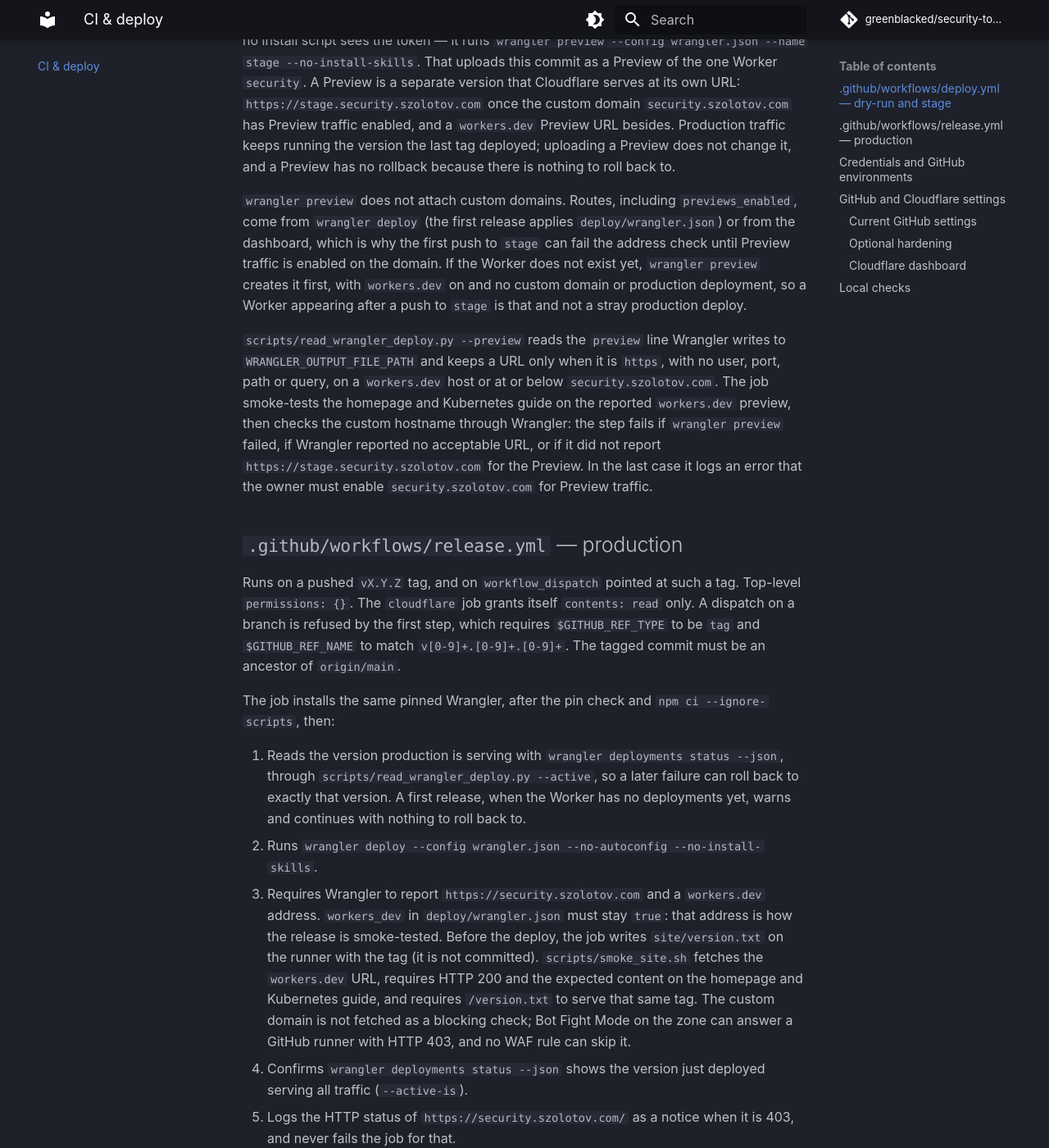
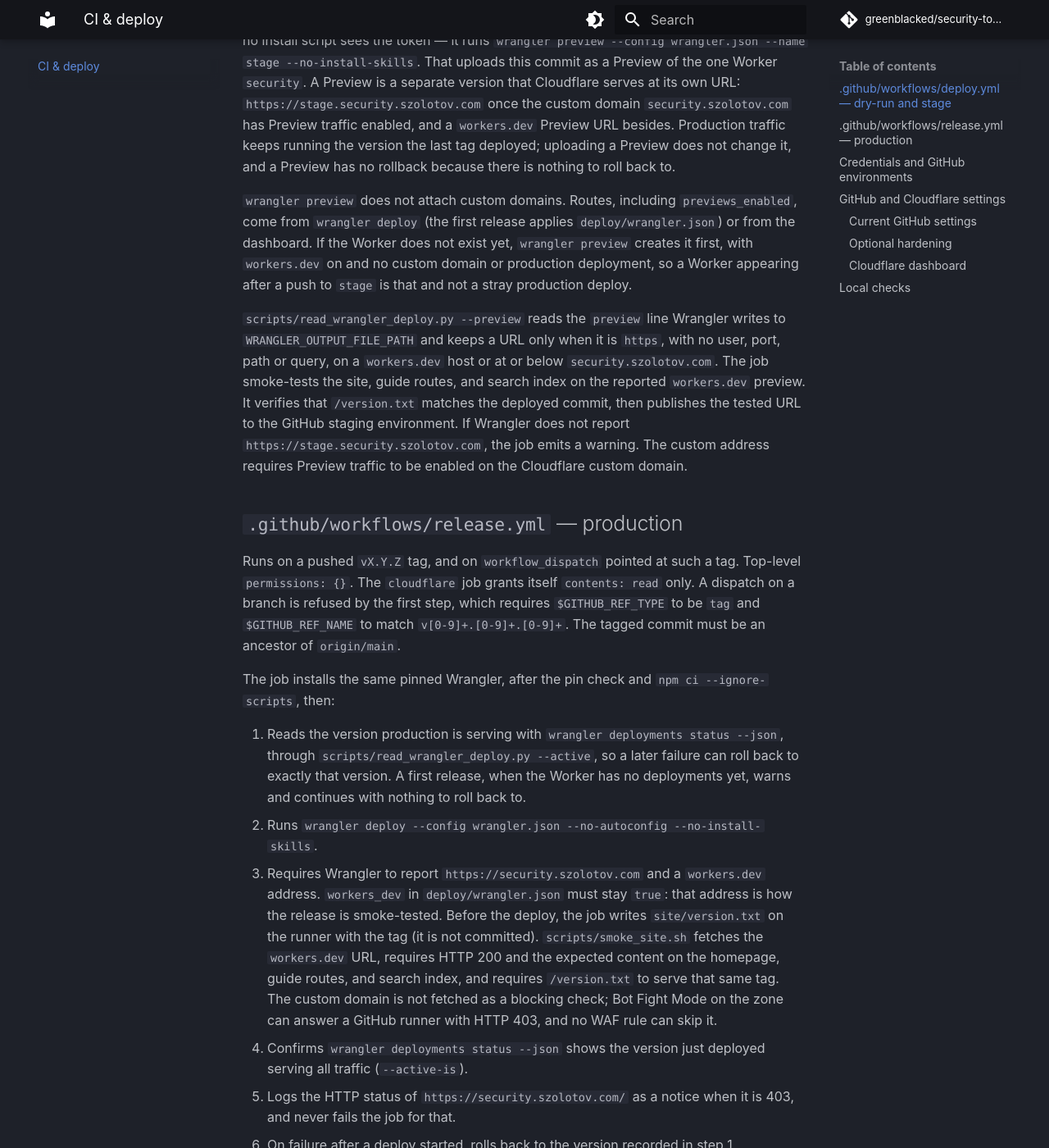
Before and after one commit to greenblacked/security-toolbox, an MkDocs documentation site: the page built from docs/ci.md, in a window 1280 px wide and 1400 px high, scrolled down 1595 px. Shown: the whole window at 82% size. Built offline with MkDocs 1.6.1 and Material for MkDocs 9.7.7, drawn with Linux system fonts in a browser that asks for light colours; comment, search, counter and statistics services are not loaded; some of the changed text lies outside the part shown.

Commit message:
Verify every published Security Toolbox route

```diff
--- a/docs/ci.md
+++ b/docs/ci.md
@@ -11,7 +11,7 @@ Runs on every pull request, on a push to `stage`, and on `workflow_dispatch`. To
 | Job | Check name | Failing means |
 | --- | --- | --- |
 | `dry-run` | `dry-run deploy` | The Wrangler pin disagreed with `deploy/package-lock.json`, or `wrangler deploy --dry-run` rejected the Worker. No credential is read. The job does not run on `workflow_dispatch`. |
-| `preview` | `preview` | The run was not from `stage`, the Cloudflare credential was missing, `wrangler preview` failed or reported no acceptable URL, or Wrangler did not report `https://stage.security.szolotov.com` for the Preview. A Preview has no rollback and production is not touched, so the job stays red until the next push. The job does not run on a pull request. |
+| `preview` | `preview` | The run was not from `stage`, the Cloudflare credential was missing, `wrangler preview` failed or reported no acceptable URL, or the live `workers.dev` preview failed a smoke check. A Preview has no rollback and production is not touched, so the job stays red until the next push. The job does not run on a pull request. |
 
 `dry-run` is the pull request. It asks Wrangler to compile the Worker without uploading it. `--no-autoconfig` and `--no-install-skills` are named because Wrangler 4's defaults would otherwise detect a framework and can install agent skills into the checkout. The install is `npm ci --ignore-scripts` from the lockfile, after `scripts/check_wrangler_pin.py` has required `WRANGLER_VERSION` to be the version both `deploy/package.json` and the lockfile declare, with a sha512 integrity on the wrangler tarball.
 
@@ -21,9 +21,9 @@ Cloudflare documents that a `_headers` file in the [static asset directory](http
 
 Then, after the same pin check and `npm ci --ignore-scripts` — and only after those, so no install script sees the token — it runs `wrangler preview --config wrangler.json --name stage --no-install-skills`. That uploads this commit as a Preview of the one Worker `security`. A Preview is a separate version that Cloudflare serves at its own URL: `https://stage.security.szolotov.com` once the custom domain `security.szolotov.com` has Preview traffic enabled, and a `workers.dev` Preview URL besides. Production traffic keeps running the version the last tag deployed; uploading a Preview does not change it, and a Preview has no rollback because there is nothing to roll back to.
 
-`wrangler preview` does not attach custom domains. Routes, including `previews_enabled`, come from `wrangler deploy` (the first release applies `deploy/wrangler.json`) or from the dashboard, which is why the first push to `stage` can fail the address check until Preview traffic is enabled on the domain. If the Worker does not exist yet, `wrangler preview` creates it first, with `workers.dev` on and no custom domain or production deployment, so a Worker appearing after a push to `stage` is that and not a stray production deploy.
+`wrangler preview` does not attach custom domains. Routes, including `previews_enabled`, come from `wrangler deploy` (the first release applies `deploy/wrangler.json`) or from the dashboard. If the Worker does not exist yet, `wrangler preview` creates it first, with `workers.dev` on and no custom domain or production deployment, so a Worker appearing after a push to `stage` is that and not a stray production deploy.
 
-`scripts/read_wrangler_deploy.py --preview` reads the `preview` line Wrangler writes to `WRANGLER_OUTPUT_FILE_PATH` and keeps a URL only when it is `https`, with no user, port, path or query, on a `workers.dev` host or at or below `security.szolotov.com`. The job smoke-tests the homepage and Kubernetes guide on the reported `workers.dev` preview, then checks the custom hostname through Wrangler: the step fails if `wrangler preview` failed, if Wrangler reported no acceptable URL, or if it did not report `https://stage.security.szolotov.com` for the Preview. In the last case it logs an error that the owner must enable `security.szolotov.com` for Preview traffic.
+`scripts/read_wrangler_deploy.py --preview` reads the `preview` line Wrangler writes to `WRANGLER_OUTPUT_FILE_PATH` and keeps a URL only when it is `https`, with no user, port, path or query, on a `workers.dev` host or at or below `security.szolotov.com`. The job smoke-tests the site, guide routes, and search index on the reported `workers.dev` preview. It verifies that `/version.txt` matches the deployed commit, then publishes the tested URL to the GitHub staging environment. If Wrangler does not report `https://stage.security.szolotov.com`, the job emits a warning. The custom address requires Preview traffic to be enabled on the Cloudflare custom domain.
 
 ## `.github/workflows/release.yml` — production
 
@@ -33,7 +33,7 @@ The job installs the same pinned Wrangler, after the pin check and `npm ci --ign
 
 1. Reads the version production is serving with `wrangler deployments status --json`, through `scripts/read_wrangler_deploy.py --active`, so a later failure can roll back to exactly that version. A first release, when the Worker has no deployments yet, warns and continues with nothing to roll back to.
 2. Runs `wrangler deploy --config wrangler.json --no-autoconfig --no-install-skills`.
-3. Requires Wrangler to report `https://security.szolotov.com` and a `workers.dev` address. `workers_dev` in `deploy/wrangler.json` must stay `true`: that address is how the release is smoke-tested. Before the deploy, the job writes `site/version.txt` on the runner with the tag (it is not committed). `scripts/smoke_site.sh` fetches the `workers.dev` URL, requires HTTP 200 and the expected content on the homepage and Kubernetes guide, and requires `/version.txt` to serve that same tag. The custom domain is not fetched as a blocking check; Bot Fight Mode on the zone can answer a GitHub runner with HTTP 403, and no WAF rule can skip it.
+3. Requires Wrangler to report `https://security.szolotov.com` and a `workers.dev` address. `workers_dev` in `deploy/wrangler.json` must stay `true`: that address is how the release is smoke-tested. Before the deploy, the job writes `site/version.txt` on the runner with the tag (it is not committed). `scripts/smoke_site.sh` fetches the `workers.dev` URL, requires HTTP 200 and the expected content on the homepage, guide routes, and search index, and requires `/version.txt` to serve that same tag. The custom domain is not fetched as a blocking check; Bot Fight Mode on the zone can answer a GitHub runner with HTTP 403, and no WAF rule can skip it.
 4. Confirms `wrangler deployments status --json` shows the version just deployed serving all traffic (`--active-is`).
 5. Logs the HTTP status of `https://security.szolotov.com/` as a notice when it is 403, and never fails the job for that.
 6. On failure after a deploy started, rolls back to the version recorded in step 1.
```
Also changed, not shown: other parts of docs/ci.md (+1 -1 lines), 3 other files.
